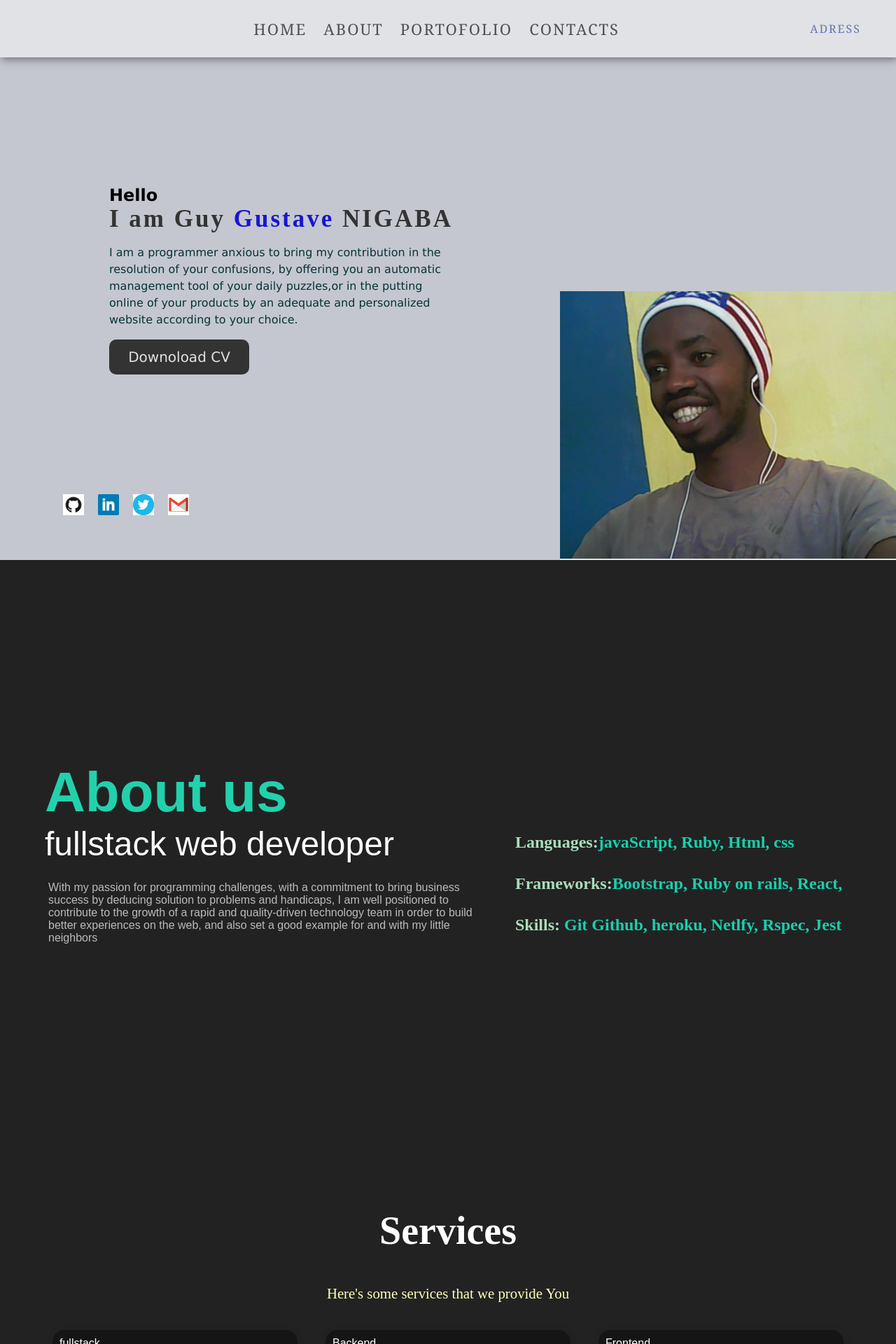
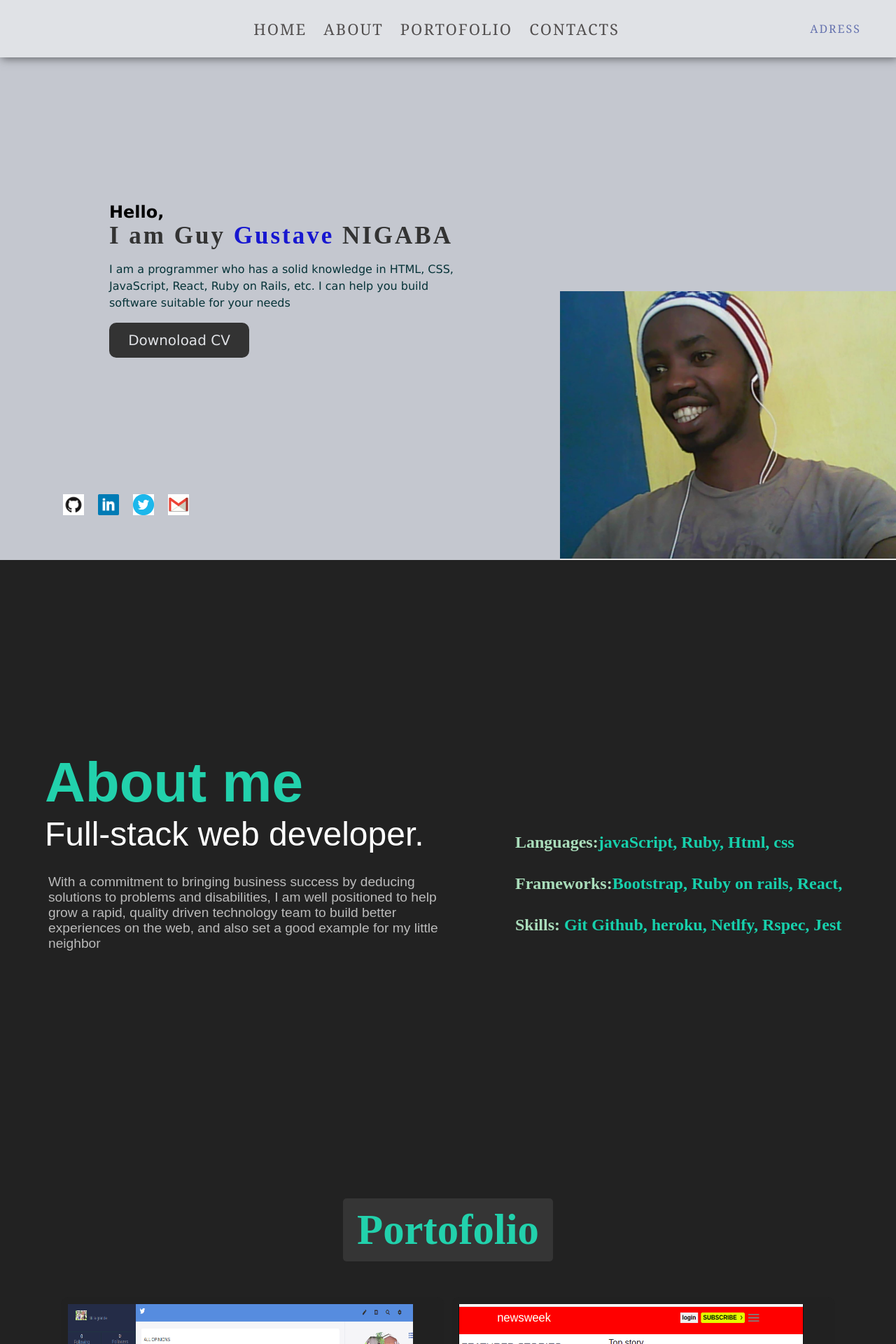
Before and after one commit to Guy-Gustave/portefeuille, a PHP site: page / in a window 1280 px wide. Shown: the top 1920 px of the page at 70% size. Run offline with PHP 8.4, Linux system fonts and the light colour scheme.

Commit message:
remove service section

```diff
--- a/assets/css/style.css
+++ b/assets/css/style.css
@@ -185,8 +185,10 @@ nav {
 }
 
 .about-text p {
+  font-size: 1.2rem;
   color: #bbb;
-  padding: 10px 25px 0px 5px;
+  padding: 10px 35px 0px 5px;
+  margin-right: 2rem;
 }
 
 /* below section services */
@@ -281,14 +283,14 @@ nav {
   flex-direction: column;
   justify-content: center;
   align-items: center;
-  padding: 60px 2% 20px 2%;
-  margin-top: 5rem;
+  padding: 30px 2% 20px 2%;
+  margin-top: 2rem;
 }
 
 .p-heading {
-  font-size: 1.8rem;
+  font-size: 3.8rem;
   text-align: center;
-  color: #e0e2e6;
+  color: #22d1ac;
   padding: 10px 20px;
   background-color: #353535;
   border-radius: 5px;
--- a/index.html
+++ b/index.html
@@ -31,13 +31,11 @@
     </nav>
 
     <div class="name">
-      <h2> Hello</h2>
+      <h2> Hello,</h2>
       <h1>I am Guy <font color="#1717dl">Gustave</font> NIGABA</h1>
 
-      <p class="details"> I am a programmer anxious to bring my contribution
-        in the resolution of your confusions, by offering you an automatic management tool
-        of your daily puzzles,or in the putting online of your products by an adequate
-        and personalized website according to your choice.</p>
+      <p class="details"> I am a programmer who has a solid knowledge in HTML, CSS, JavaScript, React, Ruby on Rails, etc.
+        I can help you build software suitable for your needs</p>
 
       <a href="https://docs.google.com/document/d/1rmWb5C7z5FmKJ5Ofo6UVgq-as90KhWdYQqhCVwklNaY/edit" target="_blank" rel="noopener noreferrer" class="cv-btn"> Downoload CV</a>
     </div>
@@ -57,13 +55,12 @@
   <!-- section about -->
   <section id="about">
     <div class="about-text">
-      <h1>About us</h1>
-      <h2>fullstack web developer</h2>
-      <p>With my passion for programming challenges,
-        with a commitment to bring business success by deducing solution to problems and handicaps, I am well positioned
-        to contribute to the growth of a rapid and quality-driven technology team in order to build better experiences
-        on the web, and also
-        set a good example for and with my little neighbors</p>
+      <h1>About me</h1>
+      <h2>Full-stack web developer.</h2>
+      <p>With a commitment to bringing business success by deducing solutions
+        to problems and disabilities, I am well positioned to help grow a rapid,
+        quality driven technology team to build better experiences on the web,
+        and also set a good example for my little neighbor</p>
       <!-- <button>More details</button> -->
     </div>
     <div class="about-model">
@@ -79,14 +76,14 @@
 
   </section>
   <!-- section service -->
-  <section id="services">
-    <div class="s-headings">
+  <!-- <section id="services"> -->
+    <!-- <div class="s-headings">
       <h1>Services</h1>
       <p>Here's some services that we provide You</p>
-    </div>
-    <div class="s-b-container">
+    </div> -->
+    <!-- <div class="s-b-container"> -->
       <!-- <box 1 -->
-      <div class="s-box">
+      <!-- <div class="s-box">
         <div class="s-b-img">
           <div class="s-type">fullstack</div>
           <img src="./assets//images/fullstack.jpeg" alt="">
@@ -97,10 +94,10 @@
             sales service is offered to our customers.
             Do not delay to benefit from our pro ducts
           </a>
-        </div>
-      </div>
+        </div> -->
+      <!-- </div> -->
       <!-- box 2 -->
-      <div class="s-box">
+      <!-- <div class="s-box">
         <div class="s-b-img">
           <div class="s-type">Backend</div>
           <img src="./assets//images/backend.webp" alt="">
@@ -112,9 +109,9 @@
             Do not delay to benefit from our products
           </a>
         </div>
-      </div>
+      </div> -->
       <!-- bo 3 -->
-      <div class="s-box">
+      <!-- <div class="s-box">
         <div class="s-b-img">
           <div class="s-type">Frontend</div>
           <img src="./assets//images/frontend.webp" alt="">
@@ -125,9 +122,9 @@
             so that users can view and interact with your products.
           </a>
         </div>
-      </div>
-    </div>
-  </section>
+      </div> -->
+    <!-- </div>
+  </section> -->
   <!-- section portofolio -->
   <section id="portofolio">
     <h1 class="p-heading"> Portofolio</h1>
```
